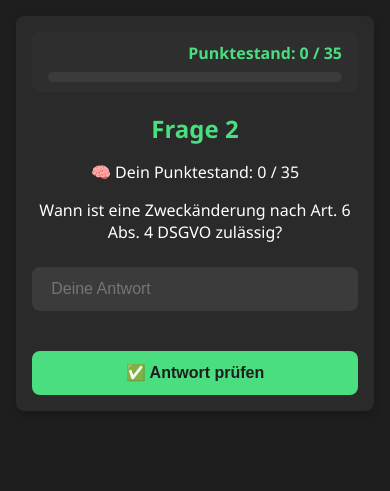
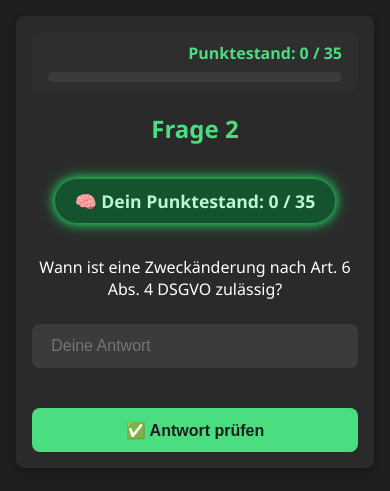
Before and after one commit to sleischel/Datenschutz, a Flask app: page /questions/1 in a window 390 px wide. Shown: the top 491 px of the page. Run offline with Flask 3, Linux system fonts and the light colour scheme.

Commit message:
Update style.css

```diff
--- a/static/style.css
+++ b/static/style.css
@@ -325,3 +325,20 @@ body.start-screen {
     background-color: #4ade80;
     transition: width 0.6s ease-in-out;
 }
+.score-badge {
+    background-color: #14532d;
+    color: #bbf7d0;
+    padding: 10px 20px;
+    border-radius: 999px;
+    font-weight: bold;
+    font-size: 1.1em;
+    display: inline-block;
+    margin: 1em 0;
+    box-shadow: 0 0 8px #22c55e, 0 0 16px #22c55e;
+    animation: pop-in 0.4s ease-out;
+}
+
+@keyframes pop-in {
+    0% { transform: scale(0.8); opacity: 0; }
+    100% { transform: scale(1); opacity: 1; }
+}
```
